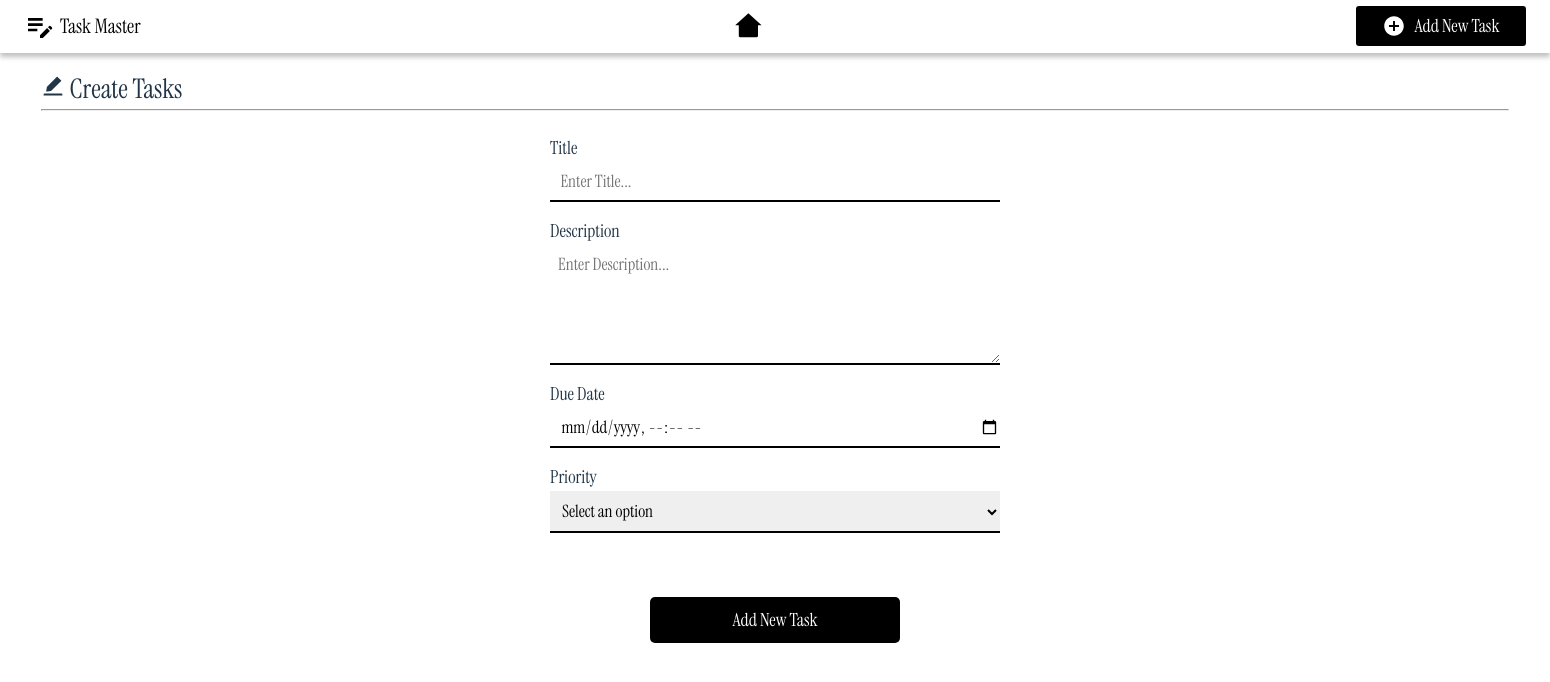
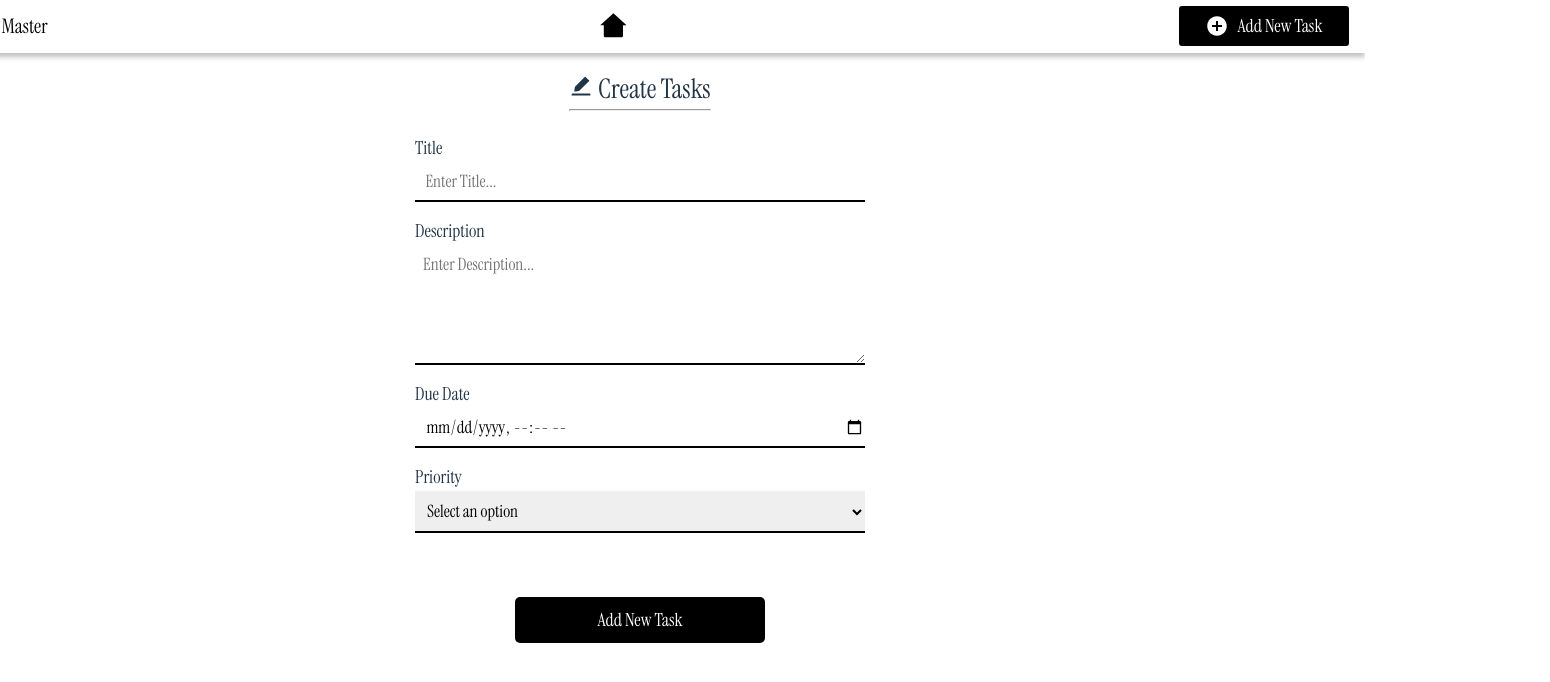
Before and after one commit to KiokoEric/My_Task_Manager, a React (Vite) app in the folder task_master/: page /Create in a window 1280 px wide. Shown: the top 682 px of the page, 1550 px wide, since content can reach past the window. Built offline with nearby package versions, Linux system fonts and the light colour scheme; the HTML template or start-up script is replaced by a standard one.

Commit message:
Update to the Task Master Web Application.

```diff
--- a/task_master/src/App.css
+++ b/task_master/src/App.css
@@ -23,7 +23,7 @@ body {
   display: flex;
   flex-direction: column;
   align-items: center;
-  width: 1550px;
+  margin: auto;;
 }
 .Green {
   color: green;
--- a/task_master/src/App.jsx
+++ b/task_master/src/App.jsx
@@ -8,7 +8,6 @@ import Edit from './Pages/Edit/Edit';
 
 
 function App() {
-
   return (
     <AppContextProvider>
       <Header />
--- a/task_master/src/Components/Header/Header.css
+++ b/task_master/src/Components/Header/Header.css
@@ -1,13 +1,14 @@
 .Header {
+    background-color: white;
     box-shadow: 0px 4px 5px rgba(0, 0, 0, 0.25);
     color: var(--Black);
     display: flex;
     flex-direction: row;
     align-items: center;
     justify-content: space-between;
+    margin: auto;
     margin-bottom: 1rem;
-    padding: 0.25rem 1.5rem;
-    width: 1550px;
+    padding: 0.25rem 1rem;
 }
 .Header figure {
     display: flex;
--- a/task_master/src/Components/Header/Header.jsx
+++ b/task_master/src/Components/Header/Header.jsx
@@ -6,6 +6,7 @@ import "../Header/Header.css";
 
 const Header = () => {
 return (
+    <div className='Container'>
         <div className='Header'>
             <section>
                 <figure>
@@ -26,6 +27,7 @@ return (
                 </a>
             </section>
         </div>
+    </div>
 )
 }
 
--- a/task_master/src/Pages/Create/Create.css
+++ b/task_master/src/Pages/Create/Create.css
@@ -2,13 +2,14 @@
     display: flex;
     flex-direction: column;
     align-items: center;
+    justify-content: center;
+    min-width: 1450px;
 }
 .Create section:first-child {
     display: flex;
     flex-direction: column;
     justify-content: center;
     padding: 0rem 1rem;
-    width: 1500px;
 }
 .Create form {
     display: flex;
--- a/task_master/src/Pages/Create/Create.jsx
+++ b/task_master/src/Pages/Create/Create.jsx
@@ -36,7 +36,7 @@ const Create = () => {
     }
 
 return (
-    <div className='Create' >
+    <div className='Create'>
         <section>
             <h2> <AiFillEdit size="1.5rem" /> Create Tasks</h2>
             <hr />
--- a/task_master/src/Pages/Home/Home.css
+++ b/task_master/src/Pages/Home/Home.css
@@ -3,9 +3,10 @@
     display: flex;
     flex-direction: column;
     justify-content: center;
+    margin: auto;
     margin-bottom: 1.5rem;
     padding: 0rem 1rem;
-    width: 1500px;
+    width: 98%;
 }
 .Home section:first-child h2 {
     font-size: 25px;
```
Lines whose indentation alone changed are shown as unchanged.
